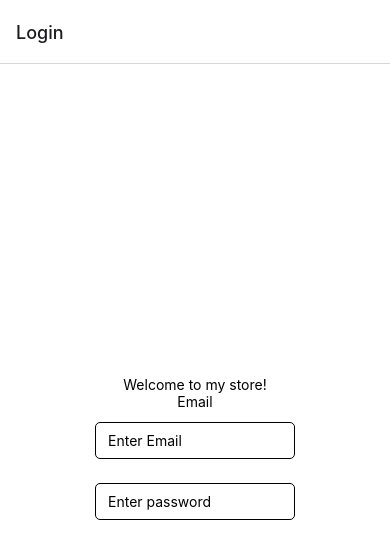
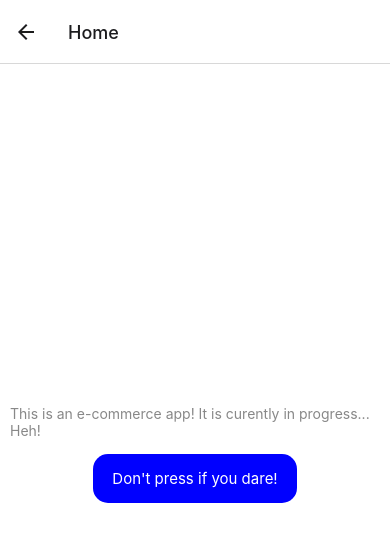
Before and after one commit to dc0dr/ecommerce-shopping-app-react-native, a React Native app: screen /Home in a window 390 px wide. Shown: the top 558 px of the page. Built offline with nearby package versions, Linux system fonts and the light colour scheme.

Commit message:
No Commit Message

```diff
--- a/App.js
+++ b/App.js
@@ -1,9 +1,7 @@
-import { StatusBar } from 'expo-status-bar';
 import * as React from 'react';
 import { Image, StyleSheet, Text, TouchableOpacity ,View } from 'react-native';
 import { NavigationContainer } from '@react-navigation/native';
 import { createNativeStackNavigator } from  '@react-navigation/native-stack';
-import favicon from './assets/favicon.png';
 import Login from './screens/Login';
 import HomePage from './screens/HomePage';
 
@@ -11,11 +9,16 @@ const Stack = createNativeStackNavigator();
 
 const App = () => {
   return (
+
     <NavigationContainer>
       <Stack.Navigator>
         <Stack.Screen
         name = 'Login'
         component = {Login}
+        />
+        <Stack.Screen
+        name = 'Home'
+        component = {HomePage}
         />
       </Stack.Navigator>
     </NavigationContainer>
--- a/screens/HomePage.js
+++ b/screens/HomePage.js
@@ -1,4 +1,3 @@
-import { StatusBar } from 'expo-status-bar';
 import * as React from 'react';
 import { Image, StyleSheet, Text, TouchableOpacity ,View, FlatList} from 'react-native';
 
@@ -12,21 +11,12 @@ const HomePage = () => {
           Heh!
         </Text>
 
-        <Text style={styles.instructions}>
-          Feel free to check it out and leave your comments
-        </Text>
-
-        <Text style={styles.instructions}>
-          On second thoughts... Don't give your feedback!
-        </Text>
-
         <TouchableOpacity
-          onPress={() => alert('The screen navigation option is not available yet!. Wait for it :)')}
+          onPress={() => alert('Next screen in progress. Wait for it :)')}
           style={styles.button}>
           <Text style={styles.buttonText}> Don't press if you dare! </Text>
         </TouchableOpacity>
 
-        <StatusBar style="auto" />
       </View>
     );
   }
@@ -41,20 +31,16 @@ const HomePage = () => {
       alignItems: 'center',
       justifyContent: 'center',
     },
-    logo: {
-      width: 100,
-      height: 150,
-      marginBottom: 10,
-    },
     instructions: {
       color: '#888',
-      fontSize: 18,
-      marginHorizontal:15,
+      marginLeft: 10,
+      marginBottom: 15,
+      textAlign: 'auto'
     },
     button: {
       backgroundColor: 'blue',
-      padding: 20,
-      borderRadius: 3,
+      padding: 15,
+      borderRadius: 15,
     },
     buttonText: {
       fontSize: 15,
--- a/screens/Login.js
+++ b/screens/Login.js
@@ -1,13 +1,12 @@
-import { StatusBar } from 'expo-status-bar';
 import * as React from 'react';
 import { Image, StyleSheet, Text, TouchableOpacity ,View, TextInput} from 'react-native';
 
-const Login = () =>{
+const Login = ({navigation}) => {
     return(
         <View style = {loginStyles.containerView}>
-            <Text> Welcome to my store! </Text>
+            <Text> Yorozuya </Text>
 
-            <Text> Email </Text>
+            <Text> Sign-in </Text>
 
             <TextInput
                 style = {loginStyles.textInput}
@@ -17,6 +16,14 @@ const Login = () =>{
                 style = {loginStyles.textInput}
                 placeholder="Enter password"
                 />
+
+            <TouchableOpacity
+                onPress={() => navigation.navigate('Home')}
+                style={loginStyles.signInButton}>
+                    <Text style={loginStyles.signInText}> Sign-in </Text>
+            </TouchableOpacity>
+
+            <Text> Don't have an account? </Text>
 
         </View>
     );
@@ -36,8 +43,17 @@ const loginStyles = StyleSheet.create({
         width: 200,
         margin: 12,
         borderWidth: 1,
-        padding: 12,
+        padding: 10,
         borderRadius: 5,
+    },
+    signInButton: {
+        backgroundColor: 'blue',
+        padding: 13,
+        borderRadius: 20,
+        marginBottom: 15
+    },
+    signInText: {
+        color: '#ffffff'
     }
 
 });
```
